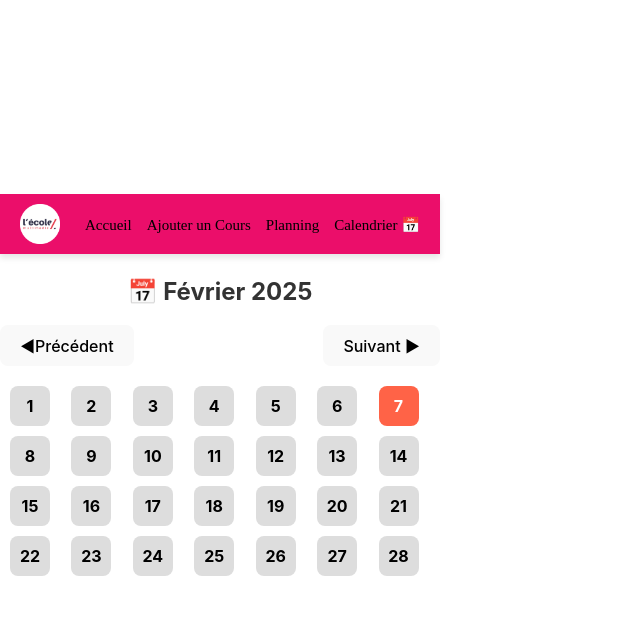
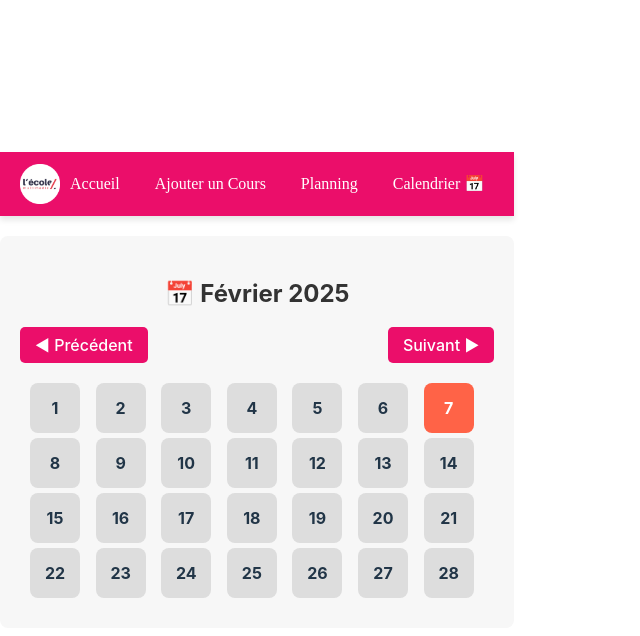
Before and after one commit to harrymj9/Classmate, a React (Vite) app in the folder ClassMate/: page /calendrier in a window 1280 px wide. Shown: the top 636 px of the page, without its empty margins (0-640 px from the left). Built offline with nearby package versions, Linux system fonts and the light colour scheme.

Commit message:
Réinitialisation du repo

```diff
--- a/ClassMate/package.json
+++ b/ClassMate/package.json
@@ -14,6 +14,7 @@
     "react": "^18.3.1",
     "react-calendar": "^5.1.0",
     "react-dom": "^18.3.1",
+    "react-icons": "^5.4.0",
     "react-router-dom": "^7.1.3"
   },
   "devDependencies": {
--- a/ClassMate/src/components/Navbar.jsx
+++ b/ClassMate/src/components/Navbar.jsx
@@ -1,55 +1,32 @@
-import React from "react";
+import React, { useState } from "react";
 import { Link } from "react-router-dom";
+import { FaBars, FaTimes } from "react-icons/fa";
 import logo from "../assets/logo.png";
+import "../styles/Navbar.css"; // Import du fichier CSS
 
 const Navbar = () => {
+  const [menuOuvert, setMenuOuvert] = useState(false);
+
   return (
-    <nav style={styles.navbar}>
-      <div style={styles.logoContainer}>
-        <img src={logo} alt="Logo" style={styles.logo} />
+    <nav className="navbar">
+      <div className="logo-container">
+        <img src={logo} alt="Logo" className="logo" />
+      </div>
 
+      {/* Icône du menu burger */}
+      <div className="burger" onClick={() => setMenuOuvert(!menuOuvert)}>
+        {menuOuvert ? <FaTimes size={30} color="white" /> : <FaBars size={30} color="white" />}
       </div>
-      <div>
-        <Link to="/" style={styles.link}>Accueil</Link>
-        <Link to="/ajouter" style={styles.link}>Ajouter un Cours</Link>
-        <Link to="/planning" style={styles.link}>Planning</Link>
-        <Link to="/calendrier" style={styles.link}>Calendrier 📅</Link>
+
+      {/* Menu */}
+      <div className={`menu ${menuOuvert ? "menu-ouvert" : ""}`}>
+        <Link to="/" onClick={() => setMenuOuvert(false)}>Accueil</Link>
+        <Link to="/ajouter" onClick={() => setMenuOuvert(false)}>Ajouter un Cours</Link>
+        <Link to="/planning" onClick={() => setMenuOuvert(false)}>Planning</Link>
+        <Link to="/calendrier" onClick={() => setMenuOuvert(false)}>Calendrier 📅</Link>
       </div>
     </nav>
   );
 };
 
-const styles = {
-  navbar: {
-    display: "flex",
-    justifyContent: "space-between",
-    alignItems: "center",
-    padding: "10px 20px",
-    background: "#eb0e6a",
-    color: "white",
-    boxShadow: "0 4px 6px rgba(0, 0, 0, 0.1)"
-
-  },
-  logoContainer: {
-    display: "flex",
-    alignItems: "center",
-  },
-  logo: {
-    width: "40px",
-    height: "40px",
-    marginRight: "10px",
-  },
-  title: {
-    fontSize: "20px",
-    fontWeight: "bold",
-  },
-  link: {
-    color: "black",
-    textDecoration: "none",
-    marginLeft: "15px",
-    fontSize: "15px",
-    fontFamily:"Times New Roman",
-  },
-};
-
 export default Navbar;
--- a/ClassMate/src/pages/AjouterCours.jsx
+++ b/ClassMate/src/pages/AjouterCours.jsx
@@ -1,4 +1,5 @@
 import React, { useState } from "react";
+import "../styles/AjouterCours.css"; // Fichier CSS à ajouter
 
 const AjouterCours = ({ ajouterCours }) => {
   const [nomCours, setNomCours] = useState("");
@@ -9,9 +10,9 @@ const AjouterCours = ({ ajouterCours }) => {
   const handleSubmit = (e) => {
     e.preventDefault();
     const nouveauCours = { nomCours, date, heure, salle };
-    ajouterCours(nouveauCours); // Ajoute le cours à la liste globale
+    ajouterCours(nouveauCours);
 
-    // Réinitialise le formulaire après ajout
+    // Réinitialisation du formulaire
     setNomCours("");
     setDate("");
     setHeure("");
@@ -19,16 +20,15 @@ const AjouterCours = ({ ajouterCours }) => {
   };
 
   return (
-    <div style={styles.container}>
-      <h2 style={styles.title}>Ajouter un Cours</h2>
-      <form onSubmit={handleSubmit} style={styles.form}>
+    <div className="ajouter-cours-container">
+      <h2 className="ajouter-cours-title">Ajouter un Cours</h2>
+      <form onSubmit={handleSubmit} className="ajouter-cours-form">
         <label>Nom du Cours :</label>
         <input
           type="text"
           value={nomCours}
           onChange={(e) => setNomCours(e.target.value)}
           required
-          style={styles.input}
         />
 
         <label>Date :</label>
@@ -37,7 +37,6 @@ const AjouterCours = ({ ajouterCours }) => {
           value={date}
           onChange={(e) => setDate(e.target.value)}
           required
-          style={styles.input}
         />
 
         <label>Heure :</label>
@@ -46,7 +45,6 @@ const AjouterCours = ({ ajouterCours }) => {
           value={heure}
           onChange={(e) => setHeure(e.target.value)}
           required
-          style={styles.input}
         />
 
         <label>Salle :</label>
@@ -55,53 +53,12 @@ const AjouterCours = ({ ajouterCours }) => {
           value={salle}
           onChange={(e) => setSalle(e.target.value)}
           required
-          style={styles.input}
         />
 
-        <button type="submit" style={styles.button}>Ajouter</button>
+        <button type="submit">Ajouter</button>
       </form>
     </div>
   );
 };
 
-const styles = {
-  container: {
-    maxWidth: "500px",
-    margin: "30px auto",
-    padding: "20px",
-    backgroundColor: "#fff",
-    borderRadius: "8px",
-    boxShadow: "0 4px 8px rgba(0, 0, 0, 0.1)",
-  },
-  title: {
-    color: "#8a6363",
-    fontSize: "24px",
-    marginBottom: "20px",
-    fontWeight: "bold",
-  },
-  form: {
-    display: "flex",
-    flexDirection: "column",
-    gap: "15px",
-  },
-  input: {
-    padding: "12px",
-    border: "1px solid #ddd",
-    borderRadius: "6px",
-    fontSize: "16px",
-    outline: "none",
-    width: "100%",
-  },
-  button: {
-    backgroundColor: "#ae00ff",
-    color: "#fff",
-    padding: "12px ",
-    border: "none",
-    borderRadius: "6px",
-    cursor: "pointer",
-    fontSize: "16px",
-    transition: "0.3s ease-in-out",
-  },
-};
-
 export default AjouterCours;
--- a/ClassMate/src/pages/Calendrier.jsx
+++ b/ClassMate/src/pages/Calendrier.jsx
@@ -1,8 +1,9 @@
 import React, { useState } from "react";
+import "../styles/Calendrier.css"; // Fichier CSS à ajouter
 
 const Calendrier = ({ cours }) => {
-  const [moisActuel, setMoisActuel] = useState(new Date().getMonth()); // le mois actuel (0 = Janvier)
-  const [anneeActuelle, setAnneeActuelle] = useState(new Date().getFullYear()); // l'année actuelle
+  const [moisActuel, setMoisActuel] = useState(new Date().getMonth());
+  const [anneeActuelle, setAnneeActuelle] = useState(new Date().getFullYear());
   const [evenementSelectionne, setEvenementSelectionne] = useState(null);
 
   const moisNoms = [
@@ -10,10 +11,8 @@ const Calendrier = ({ cours }) => {
     "Juillet", "Août", "Septembre", "Octobre", "Novembre", "Décembre"
   ];
 
-  // Pour l'obtention du nombre de jours du mois sélectionné pour l'année choisie
   const joursDuMois = new Date(anneeActuelle, moisActuel + 1, 0).getDate();
 
-  // pour le changement de mois
   const changerMois = (direction) => {
     let newMois = moisActuel + direction;
     let newAnnee = anneeActuelle;
@@ -29,13 +28,11 @@ const Calendrier = ({ cours }) => {
     setEvenementSelectionne(null);
   };
 
-  // l'obtention de la date actuelle
   const today = new Date();
-  const currentDate = today.getDate(); // Le jour actuel
-  const currentMonth = today.getMonth(); // Le mois actuel
-  const currentYear = today.getFullYear(); // L'année actuelle
+  const currentDate = today.getDate();
+  const currentMonth = today.getMonth();
+  const currentYear = today.getFullYear();
 
-  // Afficher les événements du mois et de l'année sélectionnés
   const handleClick = (jour) => {
     const evenement = cours.find(
       (c) =>
@@ -47,15 +44,15 @@ const Calendrier = ({ cours }) => {
   };
 
   return (
-    <div style={styles.container}>
-      <h2 style={styles.title}>📅 {moisNoms[moisActuel]} {anneeActuelle}</h2>
+    <div className="calendrier-container">
+      <h2 className="calendrier-title">📅 {moisNoms[moisActuel]} {anneeActuelle}</h2>
 
-      <div style={styles.nav}>
-        <button onClick={() => changerMois(-1)}>◀Précédent</button>
+      <div className="calendrier-nav">
+        <button onClick={() => changerMois(-1)}>◀ Précédent</button>
         <button onClick={() => changerMois(1)}>Suivant ▶</button>
       </div>
 
-      <div style={styles.grid}>
+      <div className="calendrier-grid">
         {Array.from({ length: joursDuMois }, (_, i) => i + 1).map((jour) => {
           const evenement = cours.find(
             (c) =>
@@ -64,17 +61,12 @@ const Calendrier = ({ cours }) => {
               parseInt(c.date.split("-")[0]) === anneeActuelle
           );
 
-          // Vérification si c'est la date du jour
           const isToday = jour === currentDate && moisActuel === currentMonth && anneeActuelle === currentYear;
 
           return (
             <div
               key={jour}
-              style={{
-                ...styles.jour,
-                background: isToday ? "#FF6347" : (evenement ? "#4CAF50" : "#ddd"),
-                color: isToday ? "white" : (evenement ? "white" : "black"),
-              }}
+              className={`calendrier-jour ${isToday ? "today" : ""} ${evenement ? "has-event" : ""}`}
               onClick={() => handleClick(jour)}
             >
               {jour}
@@ -84,7 +76,7 @@ const Calendrier = ({ cours }) => {
       </div>
 
       {evenementSelectionne && (
-        <div style={styles.details}>
+        <div className="calendrier-details">
           <h3>Détails de l'événement</h3>
           <p><strong>Cours :</strong> {evenementSelectionne.nomCours}</p>
           {evenementSelectionne.heure && <p><strong>Heure :</strong> {evenementSelectionne.heure}</p>}
@@ -95,18 +87,4 @@ const Calendrier = ({ cours }) => {
   );
 };
 
-const styles = {
-  container: { maxWidth: "500px", margin: "20px auto", textAlign: "center" },
-  title: { fontSize: "24px", color: "#333", marginBottom: "15px" },
-  nav: { display: "flex", justifyContent: "space-between", marginBottom: "10px" },
-  grid: { display: "grid", gridTemplateColumns: "repeat(7, 1fr)", gap: "10px", padding: "10px" },
-  jour: {
-    width: "40px", height: "40px",
-    display: "flex", alignItems: "center", justifyContent: "center",
-    fontSize: "16px", fontWeight: "bold",
-    borderRadius: "8px", cursor: "pointer", transition: "0.3s",
-  },
-  details: { marginTop: "20px", padding: "10px", background: "#eee", borderRadius: "5px", textAlign: "left" },
-};
-
 export default Calendrier;
--- /dev/null
+++ b/ClassMate/src/styles/AjouterCours.css
@@ -0,0 +1,74 @@
+/* Style général du conteneur */
+.ajouter-cours-container {
+    max-width: 500px;
+    margin: 30px auto;
+    padding: 20px;
+    background-color: #fff;
+    border-radius: 8px;
+    box-shadow: 0 4px 8px rgba(0, 0, 0, 0.1);
+  }
+
+  /* Titre */
+  .ajouter-cours-title {
+    color: #8a6363;
+    font-size: 24px;
+    margin-bottom: 20px;
+    font-weight: bold;
+    text-align: center;
+  }
+
+  /* Formulaire */
+  .ajouter-cours-form {
+    display: flex;
+    flex-direction: column;
+    gap: 15px;
+  }
+
+  /* Inputs */
+  .ajouter-cours-form input {
+    padding: 12px;
+    border: 1px solid #ddd;
+    border-radius: 6px;
+    font-size: 16px;
+    outline: none;
+    width: 100%;
+    transition: 0.3s;
+  }
+
+  .ajouter-cours-form input:focus {
+    border-color: #ae00ff;
+  }
+
+  /* Bouton */
+  .ajouter-cours-form button {
+    background-color: #ae00ff;
+    color: #fff;
+    padding: 12px;
+    border: none;
+    border-radius: 6px;
+    cursor: pointer;
+    font-size: 16px;
+    transition: background 0.3s ease-in-out;
+  }
+
+  .ajouter-cours-form button:hover {
+    background-color: #8a00cc;
+  }
+
+  /* --- RESPONSIVE DESIGN --- */
+  @media (max-width: 768px) {
+    .ajouter-cours-container {
+      max-width: 90%;
+      padding: 45px;
+    }
+
+    .ajouter-cours-form input {
+      font-size: 14px;
+      padding: 10px;
+    }
+
+    .ajouter-cours-form button {
+      font-size: 14px;
+      padding: 10px;
+    }
+  }
--- /dev/null
+++ b/ClassMate/src/styles/Calendrier.css
@@ -0,0 +1,101 @@
+/* Style général du calendrier */
+.calendrier-container {
+    max-width: 600px;
+    margin: 20px auto;
+    text-align: center;
+    padding: 20px;
+    background: #f7f7f7;
+    border-radius: 8px;
+  }
+
+  /* Titre */
+  .calendrier-title {
+    font-size: 24px;
+    color: #333;
+    margin-bottom: 15px;
+  }
+
+  /* Navigation */
+  .calendrier-nav {
+    display: flex;
+    justify-content: space-between;
+    margin-bottom: 10px;
+  }
+
+  .calendrier-nav button {
+    background: #eb0e6a;
+    color: white;
+    border: none;
+    padding: 8px 15px;
+    cursor: pointer;
+    border-radius: 5px;
+    transition: background 0.3s;
+  }
+
+  .calendrier-nav button:hover {
+    background: #c40c5a;
+  }
+
+  /* Grille du calendrier */
+  .calendrier-grid {
+    display: grid;
+    grid-template-columns: repeat(7, 1fr);
+    gap: 5px;
+    padding: 10px;
+  }
+
+  /* Jours */
+  .calendrier-jour {
+    width: 50px;
+    height: 50px;
+    display: flex;
+    align-items: center;
+    justify-content: center;
+    font-size: 16px;
+    font-weight: bold;
+    border-radius: 8px;
+    cursor: pointer;
+    transition: 0.3s;
+    background: #ddd;
+  }
+
+  .calendrier-jour:hover {
+    background: #bbb;
+  }
+
+  /* Jours spéciaux */
+  .today {
+    background: #FF6347 !important;
+    color: white;
+  }
+
+  .has-event {
+    background: #4CAF50 !important;
+    color: white;
+  }
+
+  /* Détails de l'événement */
+  .calendrier-details {
+    margin-top: 20px;
+    padding: 10px;
+    background: #eee;
+    border-radius: 5px;
+    text-align: left;
+  }
+
+  /* --- RESPONSIVE DESIGN --- */
+  @media (max-width: 768px) {
+    .calendrier-container {
+      max-width: 100%;
+    }
+
+    .calendrier-grid {
+      grid-template-columns: repeat(3, 1fr);
+    }
+
+    .calendrier-jour {
+      width: 40px;
+      height: 40px;
+      font-size: 14px;
+    }
+  }
--- /dev/null
+++ b/ClassMate/src/styles/Navbar.css
@@ -0,0 +1,61 @@
+/* Styles de la Navbar */
+.navbar {
+    display: flex;
+    justify-content: space-between;
+    align-items: center;
+    padding: 10px 20px;
+    background: #eb0e6a;
+    color: white;
+    box-shadow: 0 4px 6px rgba(0, 0, 0, 0.1);
+    position: relative;
+  }
+
+  /* Logo */
+  .logo-container {
+    display: flex;
+    align-items: center;
+  }
+  .logo {
+    width: 40px;
+    height: 40px;
+  }
+
+  /* Menu */
+  .menu {
+    display: flex;
+    gap: 15px;
+  }
+  .menu a {
+    color: white;
+    text-decoration: none;
+    font-size: 16px;
+    font-family: "Times New Roman", Times, serif;
+    padding: 10px;
+  }
+
+  /* Icône burger (caché en grand écran) */
+  .burger {
+    display: none;
+    cursor: pointer;
+  }
+
+  /* Styles pour mobile */
+  @media (max-width: 768px) {
+    .burger {
+      display: block;
+    }
+    .menu {
+      display: none;
+      flex-direction: column;
+      position: absolute;
+      top: 60px;
+      right: 0;
+      background: #412531;
+      width: 50%;
+      text-align: center;
+      padding: 50px 0;
+    }
+    .menu-ouvert {
+      display: flex;
+    }
+  }
```
Also changed, not shown: 1 other file (tests, documents, lock files or other folders).
